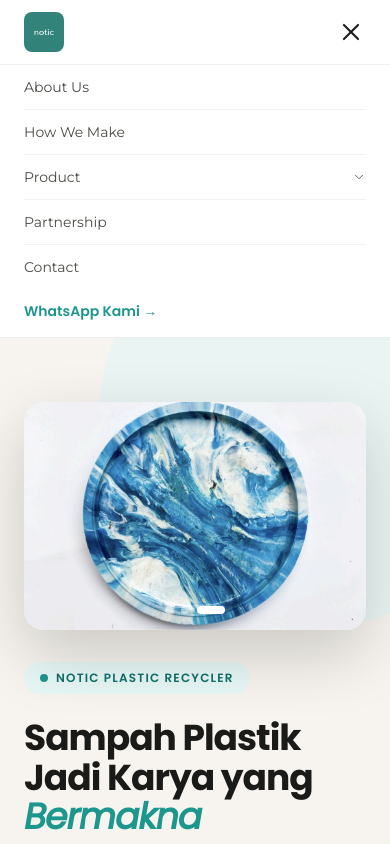
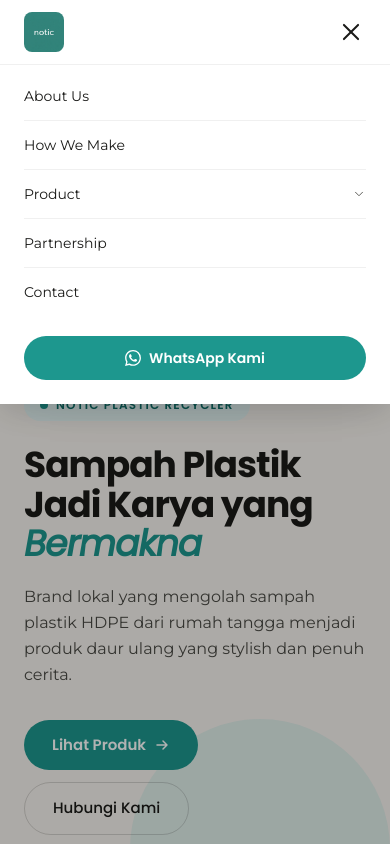
Before and after one commit to YansenValerio/notic-final-website, a Next.js app: page / in a window 390 px wide. Both pictures are taken after a click on the button 351 px from the left and 32 px from the top of the page. Shown: the top 844 px of the page. Built offline with nearby package versions, Linux system fonts and the light colour scheme.

Commit message:
fix: mobile navbar fixed overlay

```diff
--- a/src/components/Navbar.tsx
+++ b/src/components/Navbar.tsx
@@ -163,35 +163,60 @@
         </div>
       </nav>
 
-      {/* Mobile menu */}
+      {/* Mobile menu — fixed overlay agar tidak ikut scroll */}
       {open && (
-        <div className="md:hidden flex flex-col bg-white border-b border-black/[0.07] px-6 pb-4" style={{ fontFamily: 'Montserrat,sans-serif' }}>
+        <div
+          className="md:hidden"
+          style={{
+            position: 'fixed',
+            top: 64,
+            left: 0,
+            right: 0,
+            bottom: 0,
+            zIndex: 40,
+          }}
+        >
+          {/* Backdrop */}
+          <div
+            style={{ position: 'absolute', inset: 0, background: 'rgba(0,0,0,0.3)' }}
+            onClick={() => setOpen(false)}
+          />
+          {/* Menu panel */}
+          <div
+            style={{
+              position: 'relative',
+              background: '#fff',
+              fontFamily: 'Montserrat,sans-serif',
+              padding: '8px 24px 24px',
+              boxShadow: '0 8px 32px rgba(0,0,0,0.12)',
+            }}
+          >
             {[
               { label: 'About Us',    href: '/about' },
               { label: 'How We Make', href: '/how-we-make' },
             ].map((l) => (
               <Link key={l.href} href={l.href} onClick={() => setOpen(false)}
-              className="py-3 text-sm no-underline"
-              style={{ color: isActive(l.href) ? '#1D978E' : '#4A4A45', borderBottom: '1px solid rgba(0,0,0,0.05)' }}>
+                className="block py-3.5 text-sm no-underline"
+                style={{ color: isActive(l.href) ? '#1D978E' : '#1A1A18', borderBottom: '1px solid rgba(0,0,0,0.06)', fontWeight: isActive(l.href) ? 600 : 400 }}>
                 {l.label}
               </Link>
             ))}
 
             {/* Mobile product */}
-          <div style={{ borderBottom: '1px solid rgba(0,0,0,0.05)' }}>
+            <div style={{ borderBottom: '1px solid rgba(0,0,0,0.06)' }}>
               <button
                 onClick={() => setMobProd(!mobProd)}
-              className="w-full flex items-center justify-between py-3 text-sm bg-transparent border-none cursor-pointer"
-              style={{ color: pathname.startsWith('/product') ? '#1D978E' : '#4A4A45', fontFamily: 'Montserrat,sans-serif' }}
+                className="w-full flex items-center justify-between py-3.5 text-sm bg-transparent border-none cursor-pointer"
+                style={{ color: pathname.startsWith('/product') ? '#1D978E' : '#1A1A18', fontFamily: 'Montserrat,sans-serif', fontWeight: pathname.startsWith('/product') ? 600 : 400 }}
               >
                 Product
                 <svg width="14" height="14" viewBox="0 0 24 24" fill="none"
-                style={{ transform: mobProd ? 'rotate(180deg)' : 'rotate(0deg)', transition: 'transform 0.2s' }}>
+                  style={{ transform: mobProd ? 'rotate(180deg)' : 'rotate(0deg)', transition: 'transform 0.2s', color: '#4A4A45' }}>
                   <path d="M6 9l6 6 6-6" stroke="currentColor" strokeWidth="1.5" strokeLinecap="round" strokeLinejoin="round"/>
                 </svg>
               </button>
               {mobProd && (
-              <div className="pl-4 flex flex-col pb-2">
+                <div className="pl-4 flex flex-col pb-3">
                   {productDropdown.map((item) => (
                     <button key={item.id}
                       onClick={() => { goToCategory(item.id); setMobProd(false) }}
@@ -209,16 +234,19 @@
               { label: 'Contact',     href: '/contact' },
             ].map((l, i, arr) => (
               <Link key={l.href} href={l.href} onClick={() => setOpen(false)}
-              className="py-3 text-sm no-underline"
-              style={{ color: isActive(l.href) ? '#1D978E' : '#4A4A45', borderBottom: i < arr.length - 1 ? '1px solid rgba(0,0,0,0.05)' : 'none' }}>
+                className="block py-3.5 text-sm no-underline"
+                style={{ color: isActive(l.href) ? '#1D978E' : '#1A1A18', borderBottom: i < arr.length - 1 ? '1px solid rgba(0,0,0,0.06)' : 'none', fontWeight: isActive(l.href) ? 600 : 400 }}>
                 {l.label}
               </Link>
             ))}
 
             <a href={WHATSAPP_URL} target="_blank" rel="noopener noreferrer"
-            className="mt-3 text-sm font-semibold no-underline" style={{ color: '#1D978E', fontFamily: 'Poppins,sans-serif' }}>
-            WhatsApp Kami →
+              className="mt-5 flex items-center justify-center gap-2 rounded-full no-underline text-sm font-semibold py-3"
+              style={{ background: '#1D978E', color: '#fff', fontFamily: 'Poppins,sans-serif' }}>
+              <svg width="16" height="16" viewBox="0 0 24 24" fill="currentColor"><path d="M17.472 14.382c-.297-.149-1.758-.867-2.03-.967-.273-.099-.471-.148-.67.15-.197.297-.767.966-.94 1.164-.173.199-.347.223-.644.075-.297-.15-1.255-.463-2.39-1.475-.883-.788-1.48-1.761-1.653-2.059-.173-.297-.018-.458.13-.606.134-.133.298-.347.446-.52.149-.174.198-.298.298-.497.099-.198.05-.371-.025-.52-.075-.149-.669-1.612-.916-2.207-.242-.579-.487-.5-.669-.51-.173-.008-.371-.01-.57-.01-.198 0-.52.074-.792.372-.272.297-1.04 1.016-1.04 2.479 0 1.462 1.065 2.875 1.213 3.074.149.198 2.096 3.2 5.077 4.487.709.306 1.262.489 1.694.625.712.227 1.36.195 1.871.118.571-.085 1.758-.719 2.006-1.413.248-.694.248-1.289.173-1.413-.074-.124-.272-.198-.57-.347m-5.421 7.403h-.004a9.87 9.87 0 01-5.031-1.378l-.361-.214-3.741.982.998-3.648-.235-.374a9.86 9.86 0 01-1.51-5.26c.001-5.45 4.436-9.884 9.888-9.884 2.64 0 5.122 1.03 6.988 2.898a9.825 9.825 0 012.893 6.994c-.003 5.45-4.437 9.884-9.885 9.884m8.413-18.297A11.815 11.815 0 0012.05 0C5.495 0 .16 5.335.157 11.892c0 2.096.547 4.142 1.588 5.945L.057 24l6.305-1.654a11.882 11.882 0 005.683 1.448h.005c6.554 0 11.89-5.335 11.893-11.893a11.821 11.821 0 00-3.48-8.413z"/></svg>
+              WhatsApp Kami
             </a>
+          </div>
         </div>
       )}
     </>
```
Lines whose indentation alone changed are shown as unchanged.
